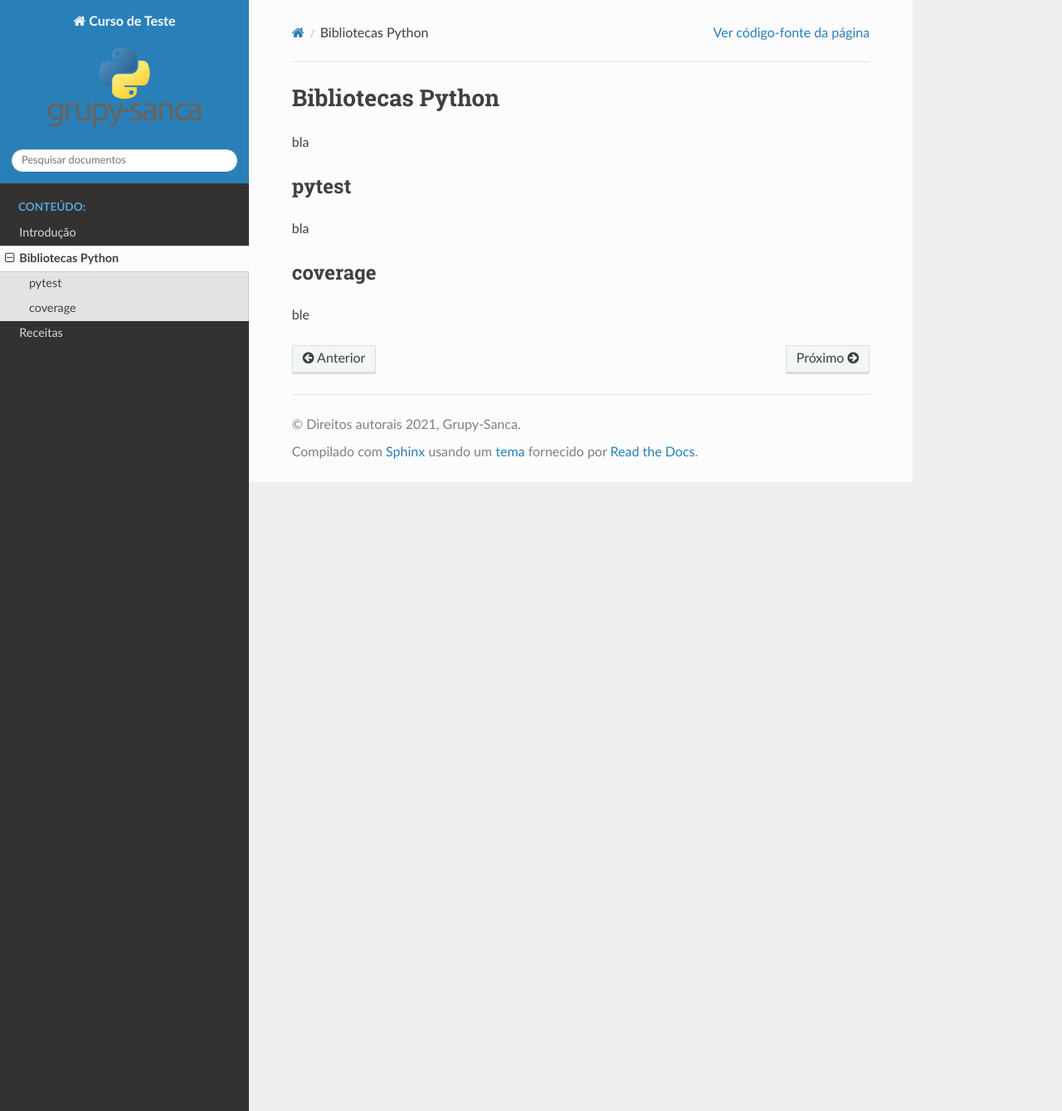
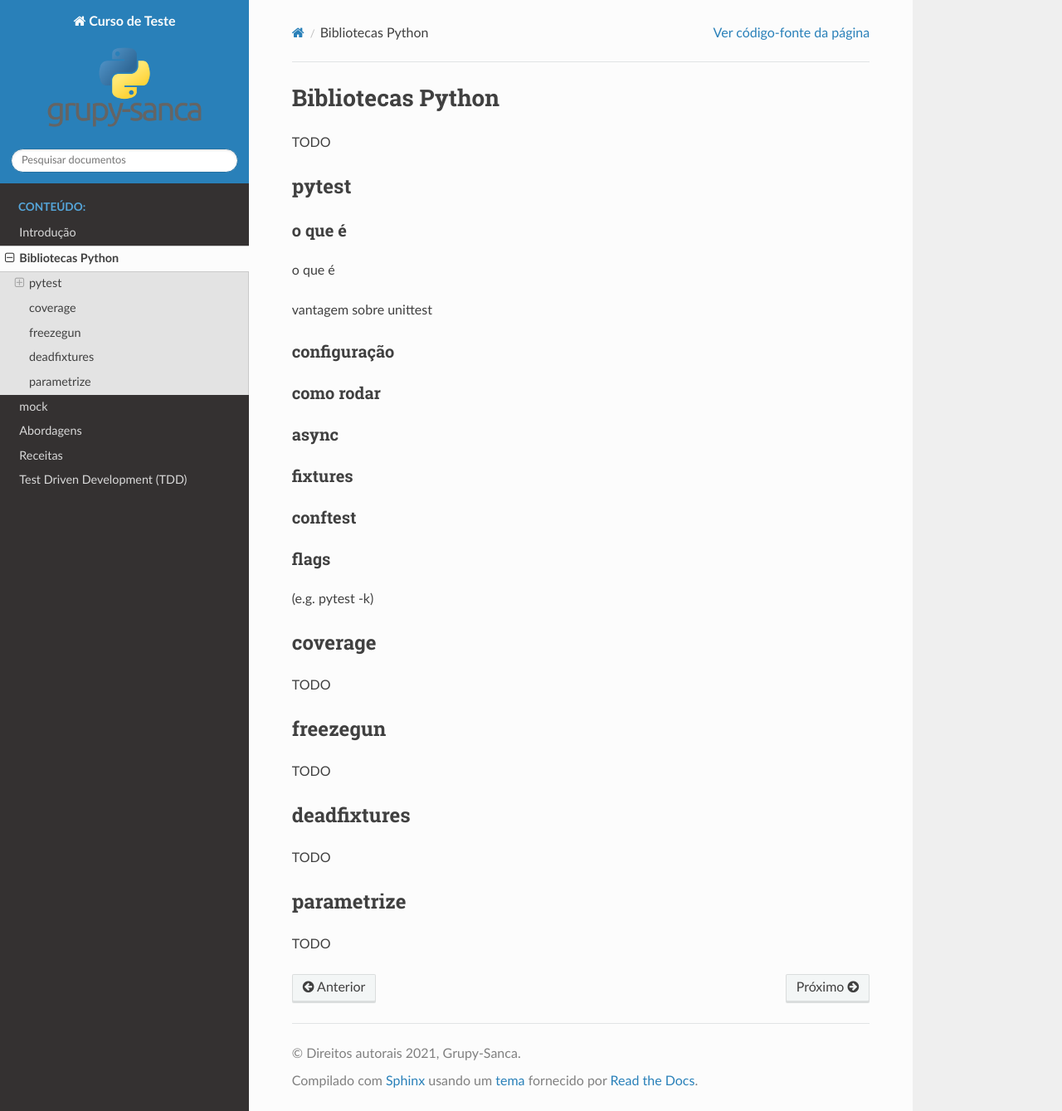
Before and after one commit to grupy-sanca/curso-testes, a Sphinx documentation site: the page built from source/frameworks.rst, in a window 1280 px wide and 1339 px high. Shown: the whole window at 83% size. Built offline with Sphinx 7.4.7 and the Read the Docs theme 2.0.0, drawn with Linux system fonts in a browser that asks for light colours.

Commit message:
Estrutura inicial

```diff
--- a/source/frameworks.rst
+++ b/source/frameworks.rst
@@ -1,14 +1,54 @@
 Bibliotecas Python
 ==================
 
-bla
+TODO
 
 pytest
 ------
 
-bla
+o que é
+.......
+
+o que é
+
+vantagem sobre unittest
+
+configuração
+............
+
+como rodar
+..........
+
+async
+.....
+
+fixtures
+........
+
+conftest
+........
+
+flags
+.....
+
+(e.g. pytest -k)
 
 coverage
 --------
 
-ble
+TODO
+
+freezegun
+---------
+
+TODO
+
+deadfixtures
+------------
+
+TODO
+
+parametrize
+-----------
+
+TODO
--- a/source/index.rst
+++ b/source/index.rst
@@ -17,4 +17,7 @@
 
    wtf
    frameworks
+   mock
+   abordagens
    receitas
+   tdd
--- /dev/null
+++ b/source/tdd.rst
@@ -0,0 +1,4 @@
+Test Driven Development (TDD)
+=============================
+
+.. falar tbm dos clássicos dojos do grupy sanca
```
Also changed, not shown: source/abordagens.rst (added, +8 -0 lines), source/mock.rst (added, +7 -0 lines), source/receitas.rst (+12 -0 lines), source/wtf.rst (+29 -0 lines).
